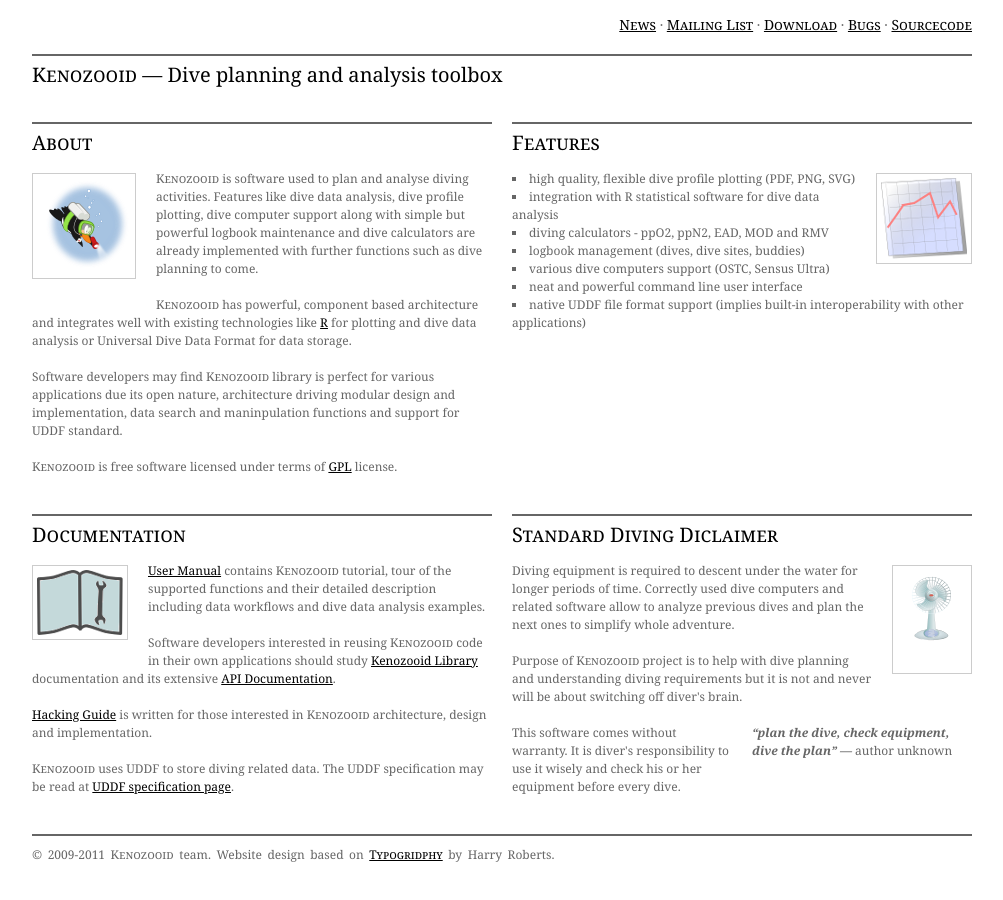
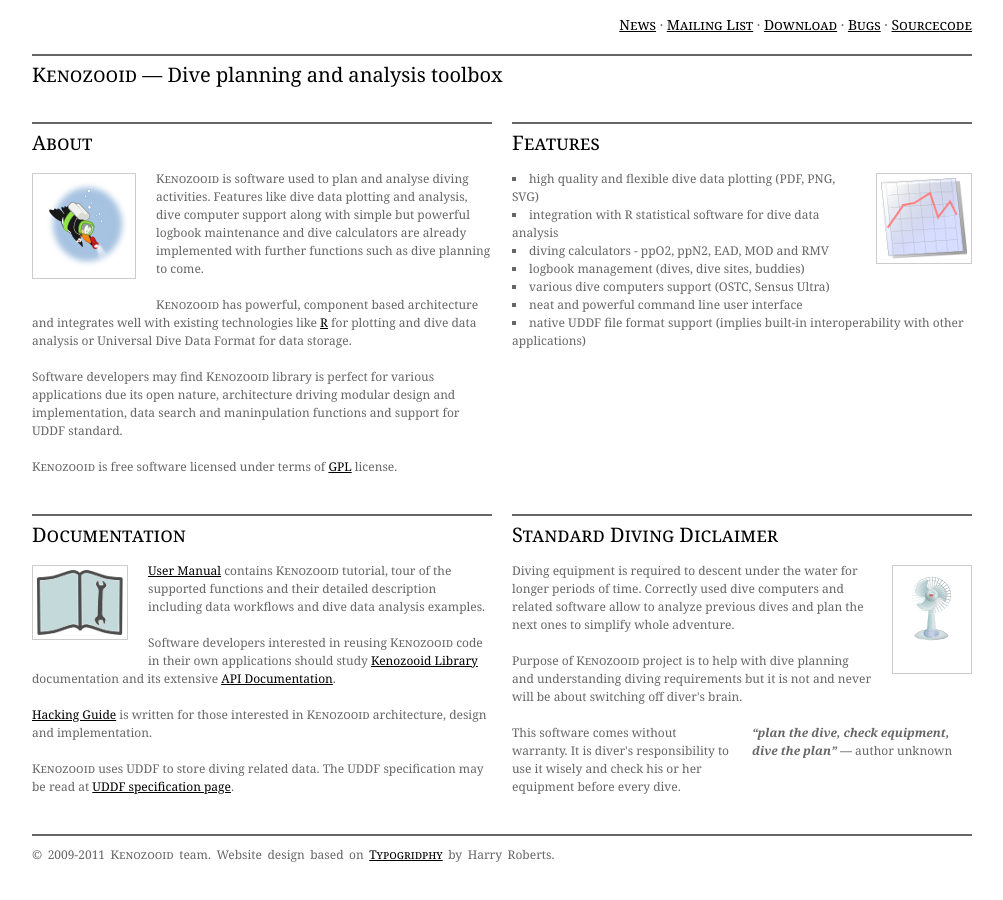
Before and after one commit to gitGNU/gnu_kenozooid, a plain HTML site: page doc/homepage/index.html in a window 1280 px wide. Shown: the whole page, without its empty margins (138-1141 px from the left). Drawn offline with Linux system fonts and the light colour scheme.

Commit message:
- s/dive profile plotting/dive data plotting/

```diff
--- a/doc/homepage/index.html
+++ b/doc/homepage/index.html
@@ -44,11 +44,11 @@
             <img src="penguin.png" alt="Kenozooid logo" class="left-img"/>
             <p>
             <span class="kz">Kenozooid</span> is software used to plan and
-            analyse diving activities. Features like dive data analysis,
-            dive profile plotting, dive computer support along with simple
-            but powerful logbook maintenance and dive calculators are
-            already implemented with further functions such as dive planning
-            to come.
+            analyse diving activities. Features like dive data plotting and
+            analysis, dive computer support along with simple but powerful
+            logbook maintenance and dive calculators are already
+            implemented with further functions such as dive planning to
+            come.
             </p>
             <p>
             <span class="kz">Kenozooid</span> has powerful, component based
@@ -71,7 +71,7 @@
 			<h2>Features</h2>
 			<img src="plot.png" alt="Features icon" class="right-img"/>
             <ul>
-                <li>high quality, flexible dive profile plotting (PDF, PNG, SVG)</li>
+                <li>high quality and flexible dive data plotting (PDF, PNG, SVG)</li>
                 <li>integration with R statistical software for dive data analysis</li>
                 <li>diving calculators - ppO2, ppN2, EAD, MOD and RMV</li>
                 <li>logbook management (dives, dive sites, buddies)</li>
```
Also changed, not shown: 2 other files.
